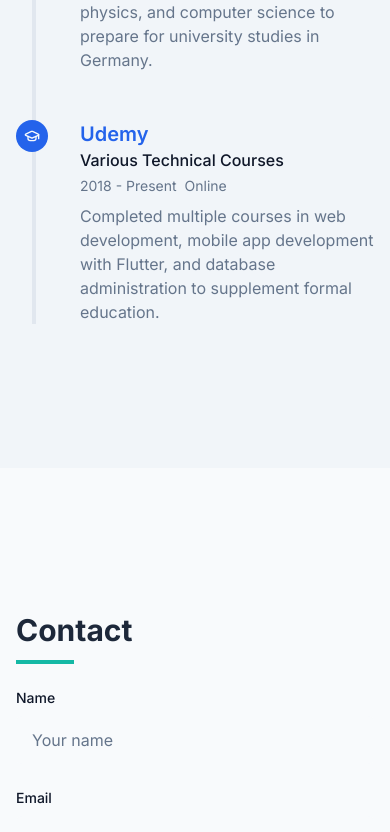
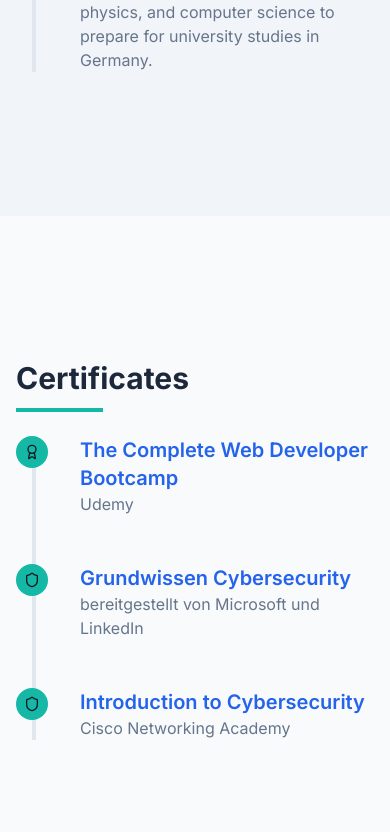
Before and after one commit to smsu8/shafayet-folio-spark, a React (Vite) app: page / in a window 390 px wide. Shown: the part 7129-7961 px from the top of the page. Built offline with nearby package versions, Linux system fonts and the light colour scheme.

Commit message:
Add certificate section
Add a new certificate section with specified items.

```diff
--- /dev/null
+++ b/src/components/Certificates.tsx
@@ -0,0 +1,82 @@
+
+import React from "react";
+import { Award, Shield } from "lucide-react";
+
+interface CertificateItem {
+  title: string;
+  issuer: string;
+  icon: "award" | "shield";
+}
+
+const Certificates: React.FC = () => {
+  const certificateItems: CertificateItem[] = [
+    {
+      title: "The Complete Web Developer Bootcamp",
+      issuer: "Udemy",
+      icon: "award"
+    },
+    {
+      title: "Grundwissen Cybersecurity",
+      issuer: "bereitgestellt von Microsoft und LinkedIn",
+      icon: "shield"
+    },
+    {
+      title: "Introduction to Cybersecurity",
+      issuer: "Cisco Networking Academy",
+      icon: "shield"
+    }
+  ];
+
+  return (
+    <section id="certificates" className="py-20 bg-background">
+      <div className="section-container">
+        <h2 className="section-title">Certificates</h2>
+
+        <div className="relative">
+          {/* Timeline line */}
+          <div className="absolute left-4 md:left-1/2 transform md:-translate-x-0.5 h-full w-1 bg-border"></div>
+
+          {/* Certificate items */}
+          <div className="space-y-12">
+            {certificateItems.map((item, index) => (
+              <div
+                key={item.title}
+                className="relative animate-slide-up"
+                style={{ animationDelay: `${index * 0.2}s` }}
+              >
+                {/* Timeline circle */}
+                <div className="absolute left-4 md:left-1/2 transform -translate-x-4 md:-translate-x-4 flex items-center justify-center">
+                  <div className="bg-accent h-8 w-8 rounded-full flex items-center justify-center">
+                    {item.icon === "award" ? (
+                      <Award className="h-4 w-4 text-accent-foreground" />
+                    ) : (
+                      <Shield className="h-4 w-4 text-accent-foreground" />
+                    )}
+                  </div>
+                </div>
+
+                {/* Content */}
+                <div className="ml-16 md:ml-0 md:w-5/12 md:pr-8 md:text-right md:mr-auto">
+                  <h3 className="text-xl font-semibold text-primary">{item.title}</h3>
+                  <p className="text-muted-foreground">{item.issuer}</p>
+                </div>
+
+                {/* For medium and above screens, alternate positioning */}
+                <div className="hidden md:block md:absolute md:left-1/2 md:w-5/12 md:pl-8">
+                  {index % 2 === 1 && (
+                    <>
+                      <h3 className="text-xl font-semibold text-primary">{item.title}</h3>
+                      <p className="text-muted-foreground">{item.issuer}</p>
+                    </>
+                  )}
+                </div>
+              </div>
+            ))}
+          </div>
+        </div>
+      </div>
+    </section>
+  );
+};
+
+export default Certificates;
--- a/src/components/Education.tsx
+++ b/src/components/Education.tsx
@@ -27,14 +27,6 @@ const Education: React.FC = () => {
       period: "2019 - 2020",
       location: "Germany",
       description: "Preparatory course for international students focusing on mathematics, physics, and computer science to prepare for university studies in Germany.",
-      icon: "graduation"
-    },
-    {
-      institution: "Udemy",
-      degree: "Various Technical Courses",
-      period: "2018 - Present",
-      location: "Online",
-      description: "Completed multiple courses in web development, mobile app development with Flutter, and database administration to supplement formal education.",
       icon: "graduation"
     }
   ];
--- a/src/components/Navigation.tsx
+++ b/src/components/Navigation.tsx
@@ -14,7 +14,7 @@ const Navigation: React.FC = () => {
       setIsScrolled(scrollPosition > 10);
 
       // Update active section based on scroll position
-      const sections = ["home", "about", "skills", "projects", "education", "contact"];
+      const sections = ["home", "about", "skills", "projects", "education", "certificates", "contact"];
 
       for (const section of sections.reverse()) {
         const element = document.getElementById(section);
@@ -38,6 +38,7 @@ const Navigation: React.FC = () => {
     { id: "skills", label: "Skills" },
     { id: "projects", label: "Projects" },
     { id: "education", label: "Education" },
+    { id: "certificates", label: "Certificates" },
     { id: "contact", label: "Contact" },
   ];
 
--- a/src/pages/Index.tsx
+++ b/src/pages/Index.tsx
@@ -6,6 +6,7 @@ import About from "@/components/About";
 import Skills from "@/components/Skills";
 import Projects from "@/components/Projects";
 import Education from "@/components/Education";
+import Certificates from "@/components/Certificates";
 import Contact from "@/components/Contact";
 import Footer from "@/components/Footer";
 import ScrollToTop from "@/components/ScrollToTop";
@@ -19,6 +20,7 @@ const Index: React.FC = () => {
       <Skills />
       <Projects />
       <Education />
+      <Certificates />
       <Contact />
       <Footer />
       <ScrollToTop />
```
